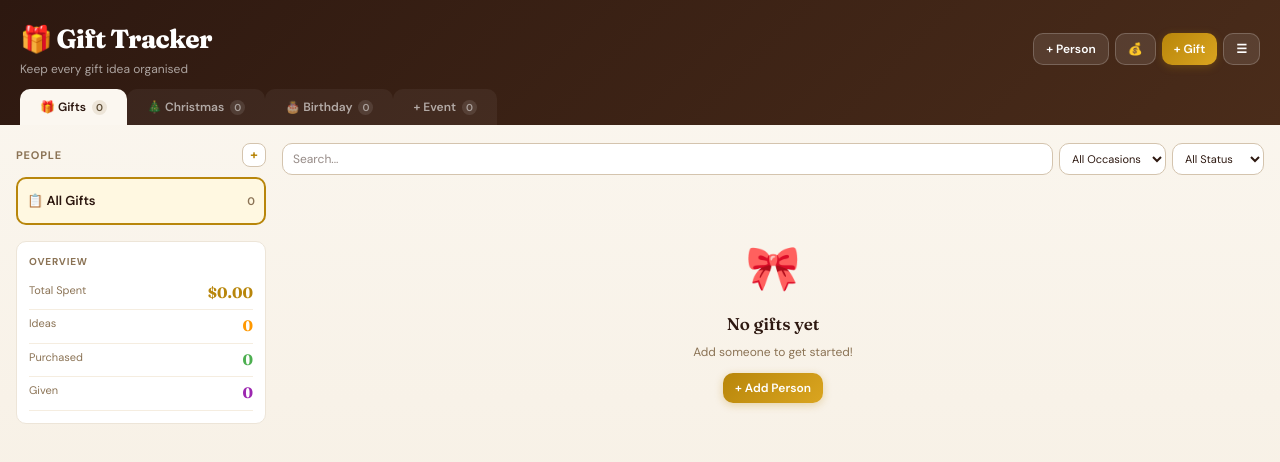
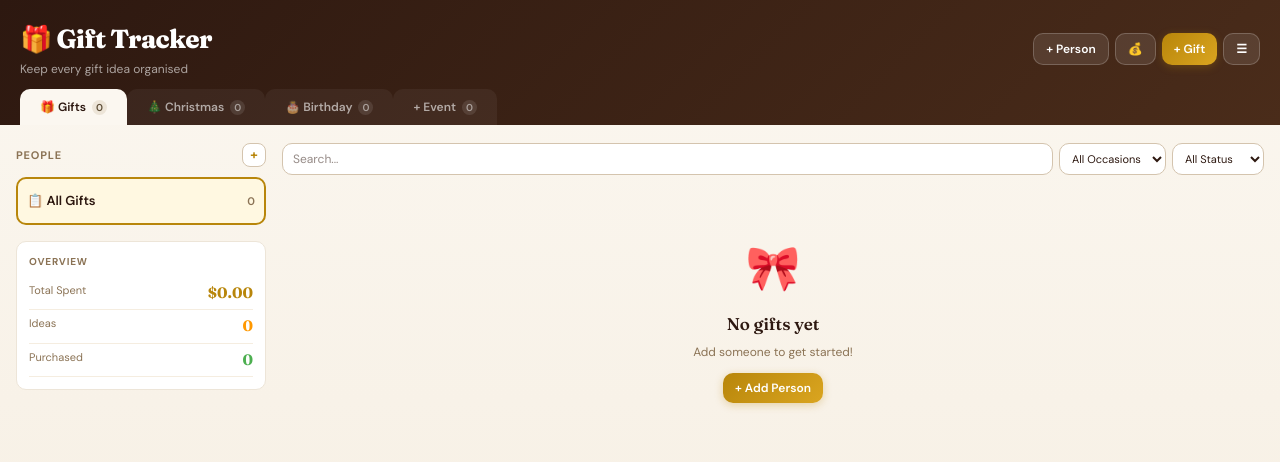
Before and after one commit to fizzypop109/gift-tracker, a Next.js app: page / in a window 1280 px wide. Shown: the top 462 px of the page. Built offline with nearby package versions, Linux system fonts and the light colour scheme.

Commit message:
Update purchased gifts count to exclude wrapped gifts

```diff
--- a/src/components/Sidebar.tsx
+++ b/src/components/Sidebar.tsx
@@ -118,10 +118,9 @@ export const Sidebar = ({ setSidebarOpen, setReceiverModal, view, setView, recei
                     {l: "Ideas", v: gifts.filter(g => g.status === "Idea").length, c: "#FF9800"},
                     {
                         l: "Purchased",
-                        v: gifts.filter(g => g.status === "Purchased" || g.status === "Wrapped").length,
+                        v: gifts.filter(g => g.status === "Purchased").length,
                         c: "#4CAF50"
                     },
-                    {l: "Given", v: gifts.filter(g => g.status === "Given").length, c: "#9C27B0"},
                 ].map(s => <div key={s.l} style={{
                     display: "flex",
                     justifyContent: "space-between",
```
